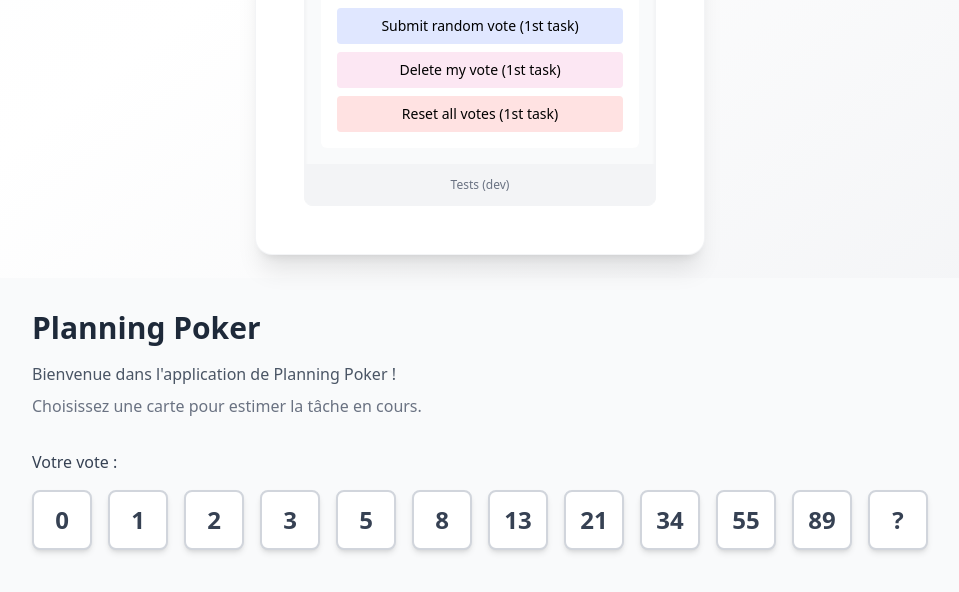
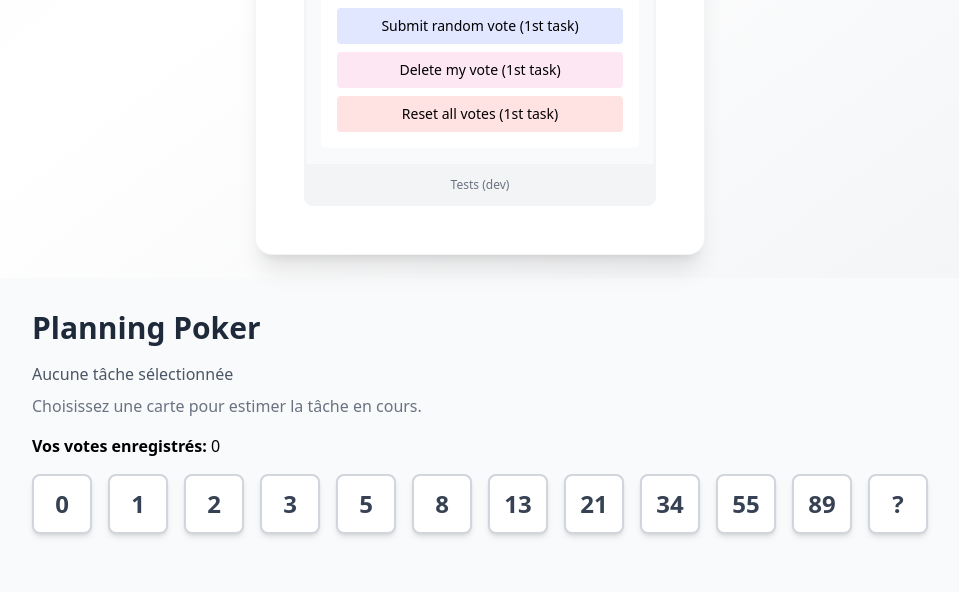
Before and after one commit to AxelDoussoux/Conception-de-projet--Planning-Poker-Doussoux-Berger, a React (Vite) app: page / in a window 1280 px wide. Shown: the part 693-1285 px from the top of the page, without its empty margins (160-1119 px from the left). Built offline with nearby package versions, Linux system fonts and the light colour scheme; no server answers.

Commit message:
Add real-time hooks and subscriptions for tasks and votes

```diff
--- a/src/components/PlanningPoker.tsx
+++ b/src/components/PlanningPoker.tsx
@@ -1,35 +1,58 @@
 import { useState } from 'react';
+import { useSession } from '../context/SessionContext';
+import useTasks from '../hooks/useTasks';
+import useVotes from '../hooks/useVotes';
+import { submitVote } from '../services/votes';
 
 /**
  * Composant Planning Poker pour voter sur les estimations.
- *
- * @returns {JSX.Element} Le composant Planning Poker.
  */
 function PlanningPoker() {
+    const { currentSession, currentParticipant } = useSession();
+    const { currentTask } = useTasks(currentSession?.id ?? null);
+    const { votes } = useVotes(currentTask?.id ?? null);
 
-    /**
-     * Code de vote.
-     * @type {string}
-     */
-    const [voteCode, setVoteCode] = useState<string>('');
+    const [selected, setSelected] = useState<string>('');
 
     const cards: (number | string)[] = [0, 1, 2, 3, 5, 8, 13, 21, 34, 55, 89, '?'];
+
+    async function handleCardClick(card: number | string) {
+        if (!currentSession || !currentParticipant) return alert('Veuillez rejoindre une session et vous connecter.');
+        if (!currentTask) return alert('Aucune tâche courante.');
+
+        const value = typeof card === 'number' ? card : -1;
+        const res = await submitVote(currentTask.id, currentParticipant.id, value);
+        if (res) {
+            setSelected(String(card));
+        } else {
+            alert('Échec de l\'envoi du vote.');
+        }
+    }
+
+    const myVote = votes.find((v) => v.participant_id === currentParticipant?.id);
 
     return (
         <div className="min-h-screen bg-gray-50 p-8">
             <div className="max-w-4xl mx-auto">
                 <h1 className="text-3xl font-bold text-gray-800 mb-4">Planning Poker</h1>
-            <p className="text-gray-600 mb-2">Bienvenue dans l'application de Planning Poker !</p>
-            <p className="text-gray-500 mb-8">Choisissez une carte pour estimer la tâche en cours.</p>
+                <p className="text-gray-600 mb-2">{currentTask ? `Tâche: ${currentTask.title}` : 'Aucune tâche sélectionnée'}</p>
+                <p className="text-gray-500 mb-4">Choisissez une carte pour estimer la tâche en cours.</p>
 
-            <p className="text-gray-700 mb-4">Votre vote : {voteCode}</p>
+                <div className="mb-4">
+                    <strong>Vos votes enregistrés:</strong> {votes.length}
+                    {myVote && (
+                        <div className="text-sm text-gray-600">Votre dernier vote: {myVote.value === -1 ? '?' : myVote.value}</div>
+                    )}
+                </div>
 
                 <div className="grid grid-cols-3 md:grid-cols-12 gap-4">
                     {cards.map((card, index) => (
                         <div
                             key={index}
-                className="bg-white border-2 border-gray-300 rounded-lg shadow-md hover:shadow-lg hover:border-indigo-500 transition-all cursor-pointer p-3 flex items-center justify-center select-none"
-                onClick={() => setVoteCode(String(card))}
+                            className={`bg-white border-2 rounded-lg shadow-md transition-all cursor-pointer p-3 flex items-center justify-center select-none ${selected === String(card) ? 'border-indigo-500 shadow-lg' : 'border-gray-300 hover:shadow-lg hover:border-indigo-400'}`}
+                            onClick={() => void handleCardClick(card)}
+                            role="button"
+                            tabIndex={0}
                         >
                             <span className="text-2xl font-bold text-gray-700">{card}</span>
                         </div>
--- /dev/null
+++ b/src/hooks/useTasks.ts
@@ -0,0 +1,33 @@
+import { useEffect, useState } from 'react';
+import { fetchTasks, subscribeToTasks } from '../services/tasks';
+import type { Tasks } from '../lib/supabase';
+
+export default function useTasks(sessionId?: string | null) {
+    const [tasks, setTasks] = useState<Tasks[]>([]);
+    const [loading, setLoading] = useState<boolean>(false);
+
+    useEffect(() => {
+        if (!sessionId) {
+            setTasks([]);
+            return;
+        }
+
+        let unsub: (() => Promise<void>) | undefined;
+        setLoading(true);
+
+        void fetchTasks(sessionId)
+            .then((data) => setTasks(data))
+            .catch((err) => console.error('useTasks fetch error:', err))
+            .finally(() => setLoading(false));
+
+        unsub = subscribeToTasks(sessionId, (data) => setTasks(data));
+
+        return () => {
+            if (unsub) void unsub();
+        };
+    }, [sessionId]);
+
+    const currentTask = tasks.find((t) => (t as any).is_current) ?? null;
+
+    return { tasks, currentTask, loading } as const;
+}
--- /dev/null
+++ b/src/hooks/useVotes.ts
@@ -0,0 +1,31 @@
+import { useEffect, useState } from 'react';
+import { fetchVotes, subscribeToVotes } from '../services/votes';
+import type { Votes } from '../lib/supabase';
+
+export default function useVotes(taskId?: string | null) {
+    const [votes, setVotes] = useState<Votes[]>([]);
+    const [loading, setLoading] = useState<boolean>(false);
+
+    useEffect(() => {
+        if (!taskId) {
+            setVotes([]);
+            return;
+        }
+
+        let unsub: (() => Promise<void>) | undefined;
+        setLoading(true);
+
+        void fetchVotes(taskId)
+            .then((data) => setVotes(data))
+            .catch((err) => console.error('useVotes fetch error:', err))
+            .finally(() => setLoading(false));
+
+        unsub = subscribeToVotes(taskId, (data) => setVotes(data));
+
+        return () => {
+            if (unsub) void unsub();
+        };
+    }, [taskId]);
+
+    return { votes, loading } as const;
+}
--- a/src/services/tasks.ts
+++ b/src/services/tasks.ts
@@ -73,3 +73,24 @@ export async function setCurrentTask(sessionId: string, taskId: string | null):
     }
     return true;
 }
+
+export function subscribeToTasks(sessionId: string, cb: (tasks: Tasks[]) => void): () => Promise<void> {
+    const channel = supabase
+        .channel(`tasks:session:${sessionId}`)
+        .on(
+            'postgres_changes',
+            { event: '*', schema: 'public', table: 'tasks', filter: `session_id=eq.${sessionId}` },
+            () => {
+                void fetchTasks(sessionId).then(cb).catch((err) => console.error('Error fetching tasks on subscription:', err));
+            }
+        )
+        .subscribe();
+
+    return async () => {
+        try {
+            await supabase.removeChannel(channel);
+        } catch (err) {
+            console.error('Error unsubscribing tasks channel:', err);
+        }
+    };
+}
--- a/src/services/votes.ts
+++ b/src/services/votes.ts
@@ -76,3 +76,24 @@ export async function deleteVote(taskId: string, participantId: string): Promise
     }
     return true;
 }
+
+export function subscribeToVotes(taskId: string, cb: (votes: Votes[]) => void): () => Promise<void> {
+    const channel = supabase
+        .channel(`votes:task:${taskId}`)
+        .on(
+            'postgres_changes',
+            { event: '*', schema: 'public', table: 'votes', filter: `task_id=eq.${taskId}` },
+            () => {
+                void fetchVotes(taskId).then(cb).catch((err) => console.error('Error fetching votes on subscription:', err));
+            }
+        )
+        .subscribe();
+
+    return async () => {
+        try {
+            await supabase.removeChannel(channel);
+        } catch (err) {
+            console.error('Error unsubscribing votes channel:', err);
+        }
+    };
+}
```
Also changed, not shown: 1 other file (tests, documents, lock files or other folders). Lines whose indentation alone changed are shown as unchanged.
